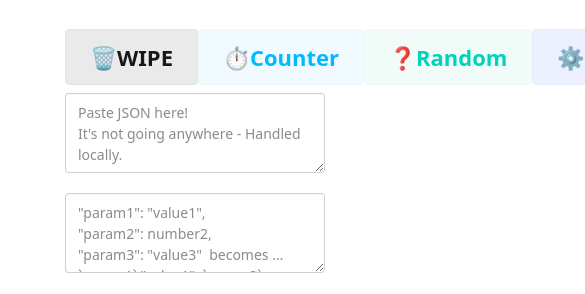
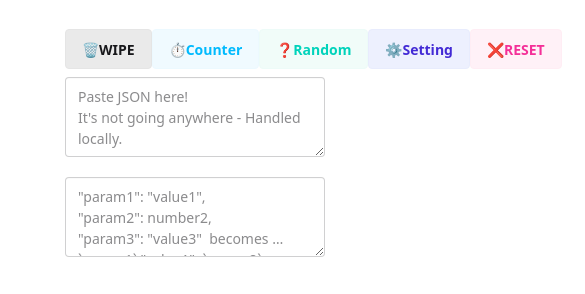
Before and after one commit to ohyeon1002/ToolOutputOrg, a website: page src/index.html in a window 390 px wide. Shown: the part 91-385 px from the top of the page, 585 px wide, since content can reach past the window. Drawn offline with nearby package versions, Linux system fonts and the light colour scheme.

Commit message:
mobile friendly

```diff
--- a/src/index.html
+++ b/src/index.html
@@ -99,21 +99,23 @@
 
       <!-- buttons -->
       <div class="my-2 w-2/3 flex flex-row justify-between">
-        <button class="btn btn-soft btn-xl" @click="textAreaEraser">
+        <button class="btn btn-soft lg:btn-xl" @click="textAreaEraser">
           🗑️WIPE
         </button>
-        <button class="btn btn-soft btn-xl btn-info" @click="openPipCounter">
+        <button class="btn btn-soft lg:btn-xl btn-info" @click="openPipCounter">
           ⏱️Counter
         </button>
-        <button class="btn btn-soft btn-xl btn-accent" @click="randomSubjects">
+        <button
+          class="btn btn-soft lg:btn-xl btn-accent"
+          @click="randomSubjects">
           ❓Random
         </button>
         <button
-          class="btn btn-soft btn-xl btn-primary"
+          class="btn btn-soft lg:btn-xl btn-primary"
           @click="openSettingsModal">
           ⚙️Setting
         </button>
-        <button class="btn btn-soft btn-xl btn-secondary" @click="refresh">
+        <button class="btn btn-soft lg:btn-xl btn-secondary" @click="refresh">
           ❌RESET
         </button>
       </div>
@@ -269,7 +271,7 @@
               Your JSON is instantly transformed into a readable tree structure.
             </p>
             <div
-              class="w-2/3 flex-1 overflow-y-auto grid grid-cols-4 gap-x-5 auto-rows-max place-self-center">
+              class="w-full lg:w-2/3 flex-1 overflow-y-auto grid grid-cols-3 lg:grid-cols-4 gap-x-5 auto-rows-max place-self-center">
               <recur
                 v-for="node in demoTree"
                 :node="node"
@@ -428,7 +430,7 @@
       <!-- /params comment -->
       <!-- visualized json -->
       <div
-        class="w-2/3 flex-1 overflow-y-auto grid grid-cols-4 gap-x-5 auto-rows-max">
+        class="w-2/3 flex-1 overflow-y-auto grid grid-cols-3 lg:grid-cols-4 gap-x-5 auto-rows-max">
         <recur
           v-for="node in parsedTree"
           :node="node"
@@ -730,10 +732,10 @@
       app.component("recur", {
         name: "recur",
         props: ["node", "bgColor", "isImportantKeysEmpty"],
-        template: `<details class="w-auto my-1 py-0.5 collapse bg-base-100 border" :class="{'col-span-4': node.isLong}" v-show="isImportantKeysEmpty||node.isImportant" open>
+        template: `<details class="w-auto my-1 py-0.5 collapse bg-base-100 border" :class="{'col-span-3 lg:col-span-4': node.isLong}" v-show="isImportantKeysEmpty||node.isImportant" open>
                     <summary class="py-2 collapse-title font-semibold" v-text="node.key" :class="bgColor[node.depth%6]"></summary>
                     <div class="collapse-content text-sm" v-if="!node.hasChild" v-text="node.value"></div>
-                    <div v-else :class="{'grid grid-cols-4 gap-x-0.5 auto-rows-max': node.hasChild}">
+                    <div v-else :class="{'grid grid-cols-3 lg:grid-cols-4 gap-x-0.5 auto-rows-max': node.hasChild}">
                       <recur v-for="child in node.children" :node="child" :bg-color="bgColor" :is-important-keys-empty="isImportantKeysEmpty" style="margin-left:10px; margin-right:5px;"></recur>
                     </div>
                   </details>`,
```
Also changed, not shown: src/output.css.
